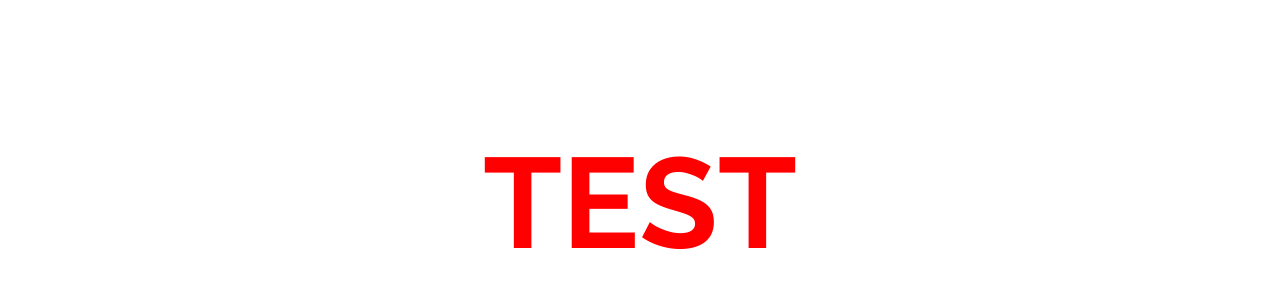
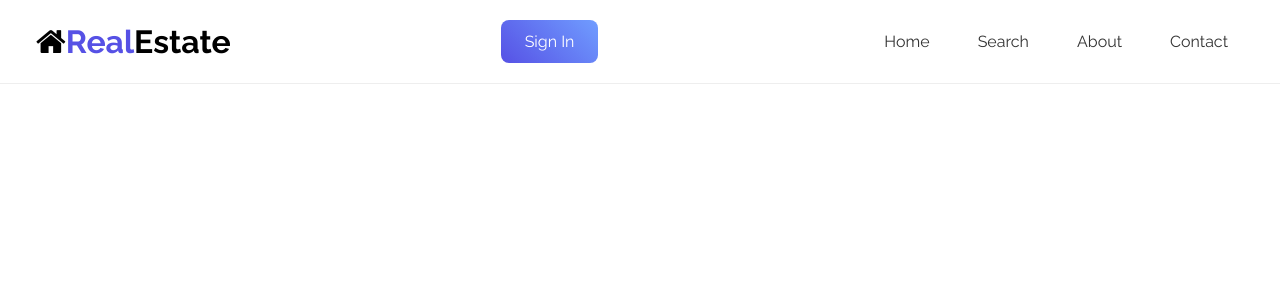
Before and after one commit to Jogata/SoftUni-React-Project, a React (Vite) app in the folder client/: page / in a window 1280 px wide. Shown: the top 300 px of the page. Built offline with nearby package versions, Linux system fonts and the light colour scheme.

Commit message:
added navbar component

```diff
--- a/client/src/components/travel/real-estate-grid/components/navbar/Navigation.jsx
+++ b/client/src/components/travel/real-estate-grid/components/navbar/Navigation.jsx
@@ -1,5 +1,31 @@
+import { useState } from "react";
 import "./navigation.css";
 
 export function Navbar() {
-    return <h1>test</h1>
+    const [isMenuOpen, setIsMenuOpen] = useState(false);
+    const toggleMenu = () => setIsMenuOpen(!isMenuOpen);
+
+    const menuClasses = isMenuOpen ? "nav-menu active" : "nav-menu";
+    const menuButtonIconClasses = isMenuOpen ? "fa fa-times" : "fa fa-bars";
+
+    return (
+        <div className="nav">
+            <div className="container">
+                <h1>
+                    <i className="fa fa-home"></i>
+                    <span>Real</span>Estate
+                </h1>
+                <button className="btn">Sign In</button>
+                <ul className={menuClasses}>
+                    <li><a href="#">Home</a></li>
+                    <li><a href="#">Search</a></li>
+                    <li><a href="#">About</a></li>
+                    <li><a href="#">Contact</a></li>
+                </ul>
+                <button className="hamburger" onClick={toggleMenu}>
+                    <i className={menuButtonIconClasses}></i>
+                </button>
+            </div>
+        </div>
+    )
 }
--- a/client/src/components/travel/real-estate-grid/components/navbar/navigation.css
+++ b/client/src/components/travel/real-estate-grid/components/navbar/navigation.css
@@ -1,7 +1,66 @@
-h1 {
-    padding: 1em 0;
-    color: red;
-    font-size: 10vw;
-    text-align: center;
-    text-transform: uppercase;
+.nav {
+    position: fixed;
+    top: 0;
+    left: 0;
+    width: 100%;
+    border-bottom: 1px solid #eee;
+    background-color: #fff;
 }
+
+.nav .container {
+    height: 100%;
+    padding: 1rem;
+    display: flex;
+    align-items: center;
+    justify-content: space-between;
+}
+
+.nav span {
+    color: #5651e5;
+}
+
+.nav .nav-menu {
+    display: flex;
+    gap: 1rem;
+    flex-wrap: wrap;
+}
+
+.nav li {
+    padding: 1rem;
+}
+
+.hamburger {
+    display: none;
+}
+
+.nav .icon {
+    font-size: 1.5rem;
+}
+
+@media screen and (max-width: 940px) {
+    .hamburger {
+        display: block;
+    }
+
+    .nav .nav-menu {
+        position: absolute;
+        top: 90px;
+        right: -100%;
+        width: 100%;
+        height: 100%;
+        display: flex;
+        align-items: center;
+        flex-direction: column;
+        background-color: rgba(255,255,255, .98);
+        transition: 0.4s ease-in-out;
+        z-index: 10;
+    }
+
+    .nav .active {
+        right: 0;
+    }
+
+    .nav .nav-menu li a {
+        font-size: 2rem;
+    }
+}
--- a/client/src/components/travel/real-estate-grid/styles.css
+++ b/client/src/components/travel/real-estate-grid/styles.css
@@ -14,6 +14,20 @@ a {
     color: #333;
     text-decoration: none;
 }
+
+button {
+    font-family: inherit;
+    border: 0px solid transparent;
+    outline: 1px solid transparent;
+    background-color: transparent;
+    cursor: pointer;
+}
+
+button:focus-visible,
+a:focus-visible {
+    outline: 1px solid #999;
+}
+
 
 body {
     margin: 0;
@@ -40,8 +54,7 @@ body {
             #5651e5 0%,
             #709dff 100%
     );
-    transition: .4s;
-    cursor: pointer;
+    transition: 400ms;
 }
 
 .btn:active {
```
